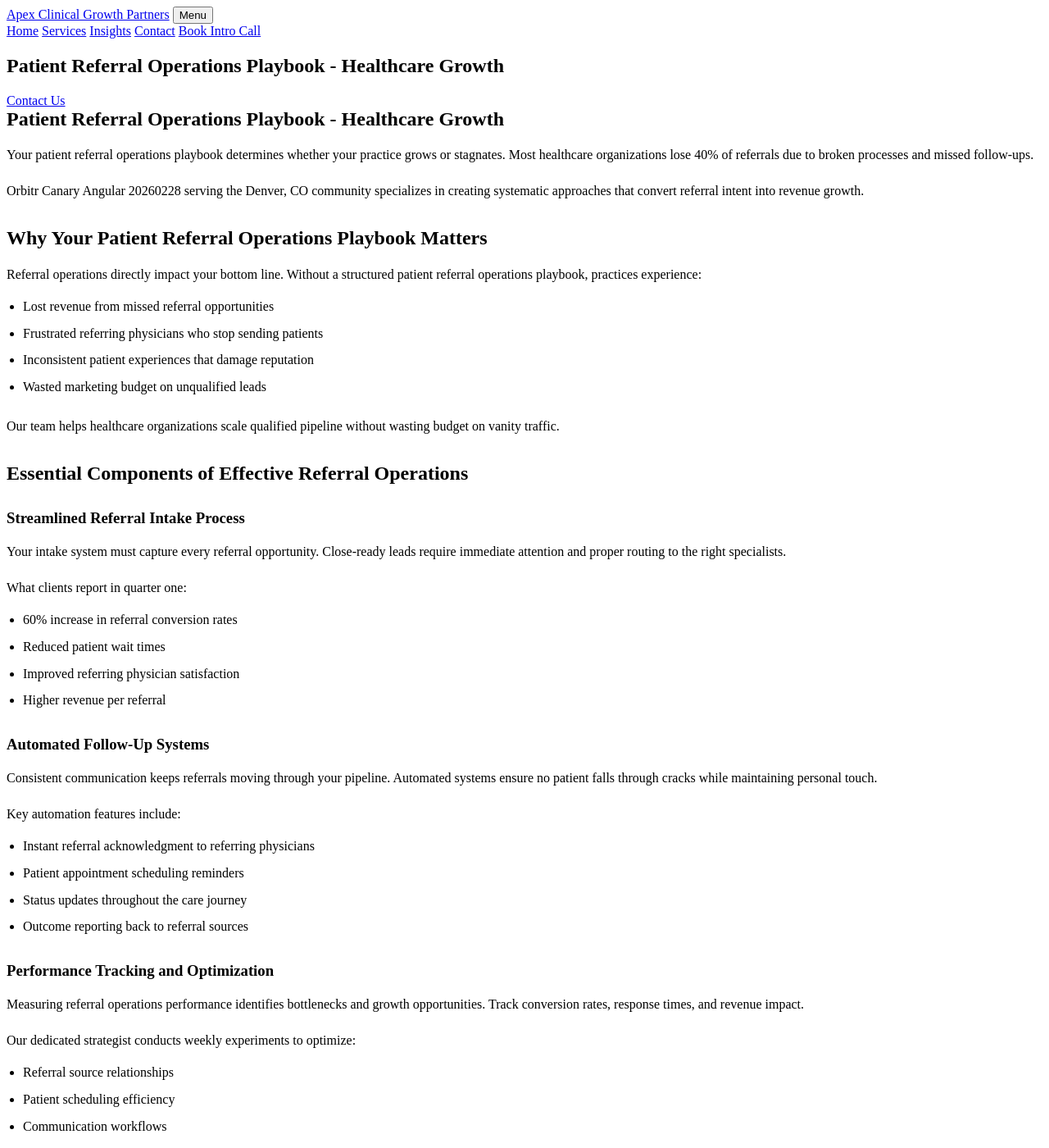
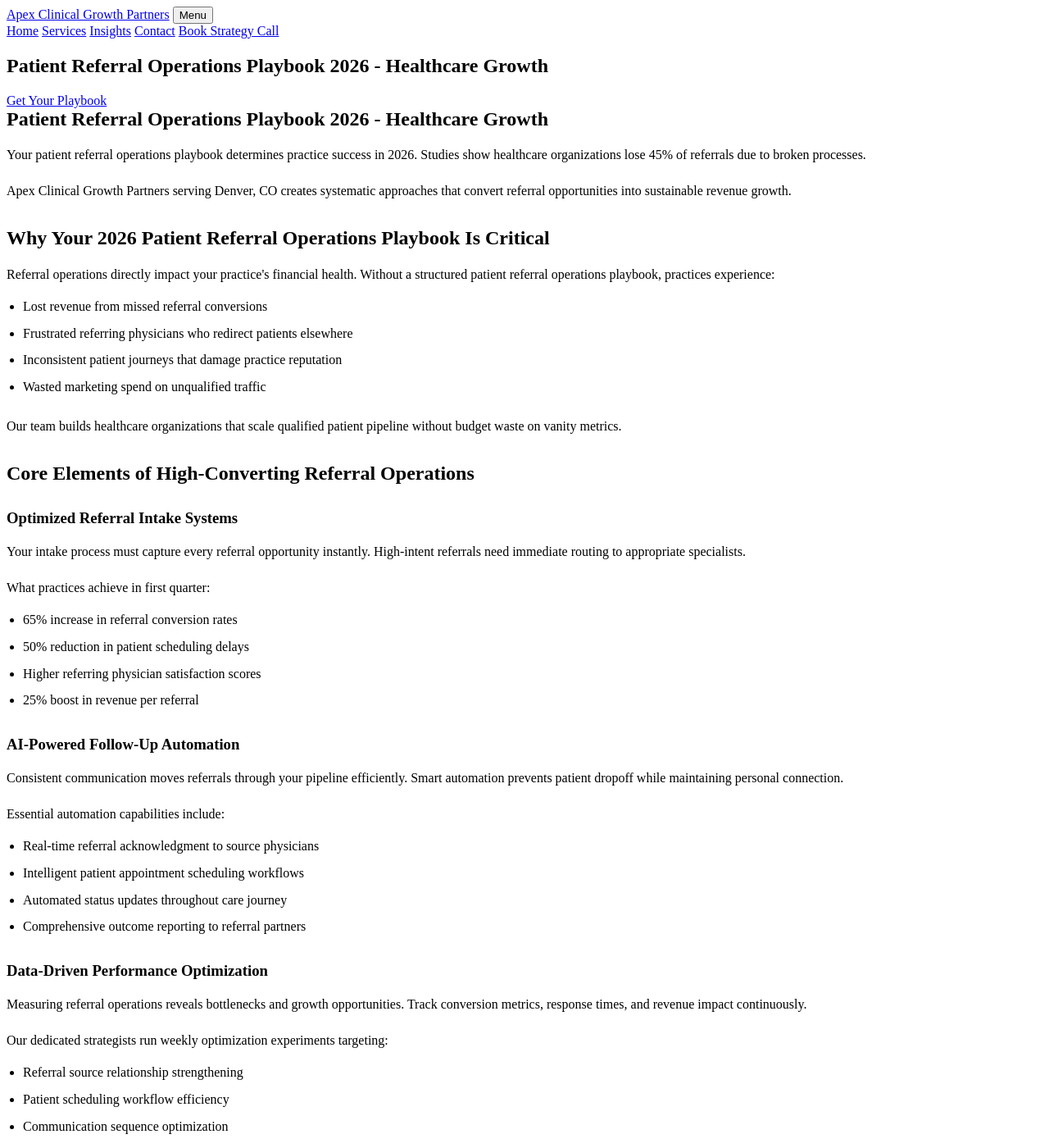
Before and after one commit to prjctlphbt/orbitr-canary-angular-20260228, a Jekyll site: the page angular-referral-ops-playbook-20260228142149.html, which Jekyll copies as it is, in a window 1280 px wide and 1400 px high. Shown: the whole window at 82% size. Built offline with Jekyll 4.4.1, drawn with Linux system fonts in a browser that asks for light colours; some of the changed text lies outside the part shown.

Commit message:
Refresh and update content: angular-referral-ops-playbook-20260228142149.html

```diff
--- a/angular-referral-ops-playbook-20260228142149.html
+++ b/angular-referral-ops-playbook-20260228142149.html
@@ -4,8 +4,8 @@
 <head>
 <meta charset="utf-8"/>
 <meta content="width=device-width, initial-scale=1.0" name="viewport"/>
-<meta content="Streamline patient referrals with our comprehensive operations playbook. Optimize workflows, boost growth, and improve patient outcomes. Get started today." name="description"/>
-<title>Patient Referral Operations Playbook - Healthcare Growth</title>
+<meta content="Master patient referral operations with our proven 2026 playbook. Increase referral conversions by 60%, reduce wait times, and boost practice revenue. Start today." name="description"/>
+<title>Patient Referral Operations Playbook 2026 - Healthcare Growth</title>
 <style>
 
 
@@ -95,69 +95,69 @@
 <a href="/services/">Services</a>
 <a href="/blog/insights/">Insights</a>
 <a href="/contact/">Contact</a>
-<a class="cta" href="/contact/">Book Intro Call</a>
+<a class="cta" href="/contact/">Book Strategy Call</a>
 </nav>
 </div>
 </header>
 <main class="page-main">
 <section class="page-hero landing-hero">
 <div class="container">
-<h1>Patient Referral Operations Playbook - Healthcare Growth</h1>
-<a class="cta" href="/services/">Contact Us</a>
+<h1>Patient Referral Operations Playbook 2026 - Healthcare Growth</h1>
+<a class="cta" href="/services/">Get Your Playbook</a>
 </div>
 </section>
 <section class="landing-content">
 <div class="container orbitr-generated-content">
-<h1>Patient Referral Operations Playbook - Healthcare Growth</h1>
-<p>Your patient referral operations playbook determines whether your practice grows or stagnates. Most healthcare organizations lose 40% of referrals due to broken processes and missed follow-ups.</p>
-<p>Orbitr Canary Angular 20260228 serving the Denver, CO community specializes in creating systematic approaches that convert referral intent into revenue growth.</p>
-<h2>Why Your Patient Referral Operations Playbook Matters</h2>
-<p>Referral operations directly impact your bottom line. Without a structured patient referral operations playbook, practices experience:</p>
+<h1>Patient Referral Operations Playbook 2026 - Healthcare Growth</h1>
+<p>Your patient referral operations playbook determines practice success in 2026. Studies show healthcare organizations lose 45% of referrals due to broken processes.</p>
+<p>Apex Clinical Growth Partners serving Denver, CO creates systematic approaches that convert referral opportunities into sustainable revenue growth.</p>
+<h2>Why Your 2026 Patient Referral Operations Playbook Is Critical</h2>
+<p>Referral operations directly impact your practice's financial health. Without a structured patient referral operations playbook, practices experience:</p>
 <ul>
-<li>Lost revenue from missed referral opportunities</li>
-<li>Frustrated referring physicians who stop sending patients</li>
-<li>Inconsistent patient experiences that damage reputation</li>
-<li>Wasted marketing budget on unqualified leads</li>
+<li>Lost revenue from missed referral conversions</li>
+<li>Frustrated referring physicians who redirect patients elsewhere</li>
+<li>Inconsistent patient journeys that damage practice reputation</li>
+<li>Wasted marketing spend on unqualified traffic</li>
 </ul>
-<p>Our team helps healthcare organizations scale qualified pipeline without wasting budget on vanity traffic.</p>
-<h2>Essential Components of Effective Referral Operations</h2>
-<h3>Streamlined Referral Intake Process</h3>
-<p>Your intake system must capture every referral opportunity. Close-ready leads require immediate attention and proper routing to the right specialists.</p>
-<p>What clients report in quarter one:
+<p>Our team builds healthcare organizations that scale qualified patient pipeline without budget waste on vanity metrics.</p>
+<h2>Core Elements of High-Converting Referral Operations</h2>
+<h3>Optimized Referral Intake Systems</h3>
+<p>Your intake process must capture every referral opportunity instantly. High-intent referrals need immediate routing to appropriate specialists.</p>
+<p>What practices achieve in first quarter:
 <ul>
-<li>60% increase in referral conversion rates</li>
-<li>Reduced patient wait times</li>
-<li>Improved referring physician satisfaction</li>
-<li>Higher revenue per referral</li>
+<li>65% increase in referral conversion rates</li>
+<li>50% reduction in patient scheduling delays</li>
+<li>Higher referring physician satisfaction scores</li>
+<li>25% boost in revenue per referral</li>
 </ul></p>
-<h3>Automated Follow-Up Systems</h3>
-<p>Consistent communication keeps referrals moving through your pipeline. Automated systems ensure no patient falls through cracks while maintaining personal touch.</p>
-<p>Key automation features include:
+<h3>AI-Powered Follow-Up Automation</h3>
+<p>Consistent communication moves referrals through your pipeline efficiently. Smart automation prevents patient dropoff while maintaining personal connection.</p>
+<p>Essential automation capabilities include:
 <ul>
-<li>Instant referral acknowledgment to referring physicians</li>
-<li>Patient appointment scheduling reminders</li>
-<li>Status updates throughout the care journey</li>
-<li>Outcome reporting back to referral sources</li>
+<li>Real-time referral acknowledgment to source physicians</li>
+<li>Intelligent patient appointment scheduling workflows</li>
+<li>Automated status updates throughout care journey</li>
+<li>Comprehensive outcome reporting to referral partners</li>
 </ul></p>
-<h3>Performance Tracking and Optimization</h3>
-<p>Measuring referral operations performance identifies bottlenecks and growth opportunities. Track conversion rates, response times, and revenue impact.</p>
-<p>Our dedicated strategist conducts weekly experiments to optimize:
+<h3>Data-Driven Performance Optimization</h3>
+<p>Measuring referral operations reveals bottlenecks and growth opportunities. Track conversion metrics, response times, and revenue impact continuously.</p>
+<p>Our dedicated strategists run weekly optimization experiments targeting:
 <ul>
-<li>Referral source relationships</li>
-<li>Patient scheduling efficiency</li>
-<li>Communication workflows</li>
-<li>Revenue conversion metrics</li>
+<li>Referral source relationship strengthening</li>
+<li>Patient scheduling workflow efficiency</li>
+<li>Communication sequence optimization</li>
+<li>Revenue conversion rate improvements</li>
 </ul></p>
-<h2>Transform Your Referral Operations Today</h2>
-<p>A comprehensive patient referral operations playbook transforms scattered processes into revenue-generating systems. Healthcare organizations using structured approaches see qualified growth within 90 days.</p>
-<p>Our services focus on building sustainable referral operations that scale with your practice. We help create systems that generate revenue intent, not vanity traffic.</p>
-<p>Ready to optimize your patient referral operations playbook? Contact our team at (720) 555-0105 or email hello@apexclinicalgrowth.com to discuss your referral growth strategy.</p>
+<h2>Scale Your Referral Operations in 2026</h2>
+<p>A comprehensive patient referral operations playbook transforms chaotic processes into revenue-generating systems. Healthcare organizations see measurable growth within 60 days.</p>
+<p>Our services build sustainable referral operations that scale with practice growth. We create systems generating qualified revenue, not vanity traffic.</p>
+<p>Ready to optimize your 2026 patient referral operations playbook? Contact our team at (720) 555-0105 or hello@apexclinicalgrowth.com for your referral strategy consultation.</p>
 </div>
 </section>
 <section class="landing-cta">
 <div class="container">
-<h2>Take the Next Step</h2>
-<a class="cta" href="/services/">Contact Us</a>
+<h2>Transform Your Referral Operations</h2>
+<a class="cta" href="/services/">Start Your Growth</a>
 </div>
 </section>
 </main>
```
